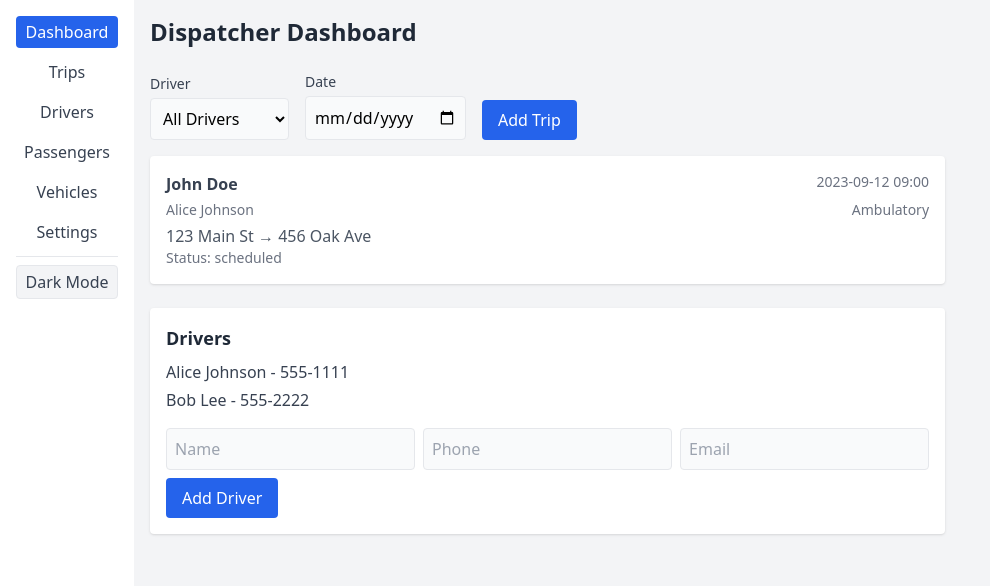
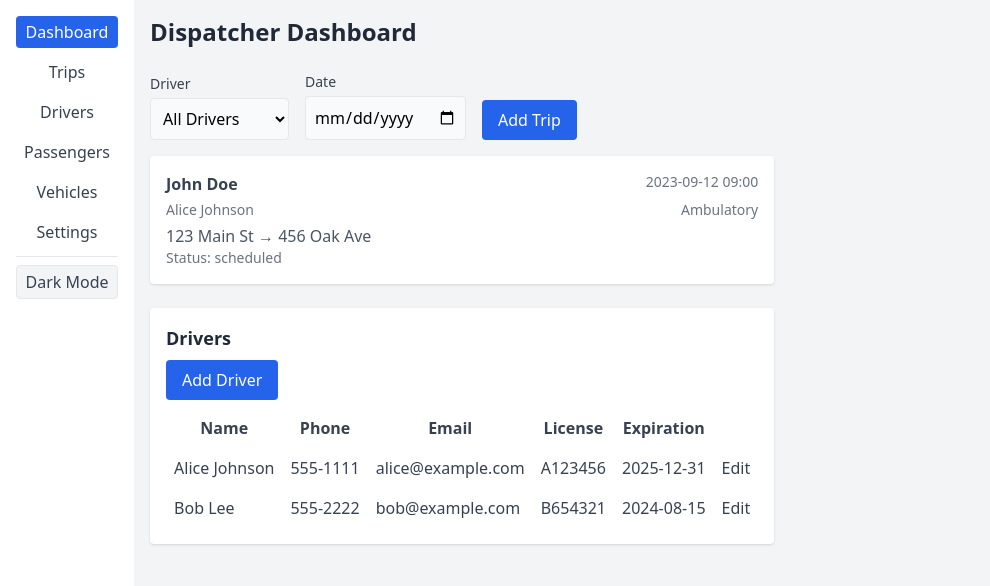
Before and after one commit to Gilblasse/Dispatch-System, a React (Vite) app: page / in a window 1280 px wide. Shown: the top 586 px of the page, without its empty margins (0-990 px from the left). Built offline with nearby package versions, Linux system fonts and the light colour scheme.

Commit message:
Add editable driver table

```diff
--- a/src/App.tsx
+++ b/src/App.tsx
@@ -77,6 +77,10 @@ export const App: React.FC = () => {
     setDrivers(prev => [...prev, driver]);
   };
 
+  const updateDriver = (driver: Driver) => {
+    setDrivers(prev => prev.map(d => (d.id === driver.id ? driver : d)));
+  };
+
   const addPassenger = (passenger: Passenger) => {
     setPassengers(prev => [...prev, passenger]);
   };
@@ -109,7 +113,11 @@ export const App: React.FC = () => {
           />
         )}
         {(view === 'dashboard' || view === 'drivers') && (
-          <DriverManager drivers={drivers} addDriver={addDriver} />
+          <DriverManager
+            drivers={drivers}
+            addDriver={addDriver}
+            updateDriver={updateDriver}
+          />
         )}
         {view === 'passengers' && <PassengerList passengers={passengers} />}
         {view === 'vehicles' && <VehicleList vehicles={vehicles} />}
--- a/src/components/DriverManager.tsx
+++ b/src/components/DriverManager.tsx
@@ -4,58 +4,143 @@ import { Driver } from '../types';
 interface Props {
   drivers: Driver[];
   addDriver: (driver: Driver) => void;
+  updateDriver: (driver: Driver) => void;
 }
 
-export const DriverManager: React.FC<Props> = ({ drivers, addDriver }) => {
-  const [name, setName] = useState('');
-  const [phone, setPhone] = useState('');
-  const [email, setEmail] = useState('');
+export const DriverManager: React.FC<Props> = ({ drivers, addDriver, updateDriver }) => {
+  const [newDriver, setNewDriver] = useState<Driver | null>(null);
+  const [editingId, setEditingId] = useState<string | null>(null);
+  const [editData, setEditData] = useState<Driver | null>(null);
 
-  const handleAdd = () => {
-    if (!name || !phone || !email) return;
-    addDriver({ id: `d-${Date.now()}`, name, phone, email });
-    setName('');
-    setPhone('');
-    setEmail('');
+  const handleAddRow = () => {
+    setNewDriver({
+      id: '',
+      name: '',
+      phone: '',
+      email: '',
+      license: '',
+      licenseExpiration: '',
+    });
   };
+
+  const handleSaveNew = () => {
+    if (!newDriver) return;
+    if (
+      !newDriver.name ||
+      !newDriver.phone ||
+      !newDriver.email ||
+      !newDriver.license ||
+      !newDriver.licenseExpiration
+    )
+      return;
+    addDriver({ ...newDriver, id: `d-${Date.now()}` });
+    setNewDriver(null);
+  };
+
+  const handleCancelNew = () => setNewDriver(null);
+
+  const handleEdit = (driver: Driver) => {
+    setEditingId(driver.id);
+    setEditData({ ...driver });
+  };
+
+  const handleSaveEdit = () => {
+    if (!editData) return;
+    updateDriver(editData);
+    setEditingId(null);
+    setEditData(null);
+  };
+
+  const handleCancelEdit = () => {
+    setEditingId(null);
+    setEditData(null);
+  };
+
+  const renderRowInputs = (data: Driver, onChange: (d: Driver) => void, save: () => void, cancel: () => void) => (
+    <tr>
+      <td className="p-2">
+        <input
+          className="border rounded p-1 w-full bg-gray-50 dark:bg-gray-700"
+          value={data.name}
+          onChange={e => onChange({ ...data, name: e.target.value })}
+        />
+      </td>
+      <td className="p-2">
+        <input
+          className="border rounded p-1 w-full bg-gray-50 dark:bg-gray-700"
+          value={data.phone}
+          onChange={e => onChange({ ...data, phone: e.target.value })}
+        />
+      </td>
+      <td className="p-2">
+        <input
+          className="border rounded p-1 w-full bg-gray-50 dark:bg-gray-700"
+          value={data.email}
+          onChange={e => onChange({ ...data, email: e.target.value })}
+        />
+      </td>
+      <td className="p-2">
+        <input
+          className="border rounded p-1 w-full bg-gray-50 dark:bg-gray-700"
+          value={data.license}
+          onChange={e => onChange({ ...data, license: e.target.value })}
+        />
+      </td>
+      <td className="p-2">
+        <input
+          type="date"
+          className="border rounded p-1 w-full bg-gray-50 dark:bg-gray-700"
+          value={data.licenseExpiration}
+          onChange={e => onChange({ ...data, licenseExpiration: e.target.value })}
+        />
+      </td>
+      <td className="p-2 flex space-x-1">
+        <button className="text-green-600" onClick={save} title="Save">✔️</button>
+        <button className="text-red-600" onClick={cancel} title="Cancel">✖️</button>
+      </td>
+    </tr>
+  );
 
   return (
     <div className="bg-white dark:bg-gray-800 p-4 rounded shadow">
       <h2 className="text-lg font-semibold mb-2 text-gray-800 dark:text-gray-100">Drivers</h2>
-      <ul className="space-y-1 mb-4">
-        {drivers.map(d => (
-          <li key={d.id} className="text-gray-700 dark:text-gray-200">{d.name} - {d.phone}</li>
-        ))}
-      </ul>
-      <div className="grid grid-cols-1 md:grid-cols-3 gap-2">
-        <input
-          type="text"
-          className="border rounded p-2 bg-gray-50 dark:bg-gray-700"
-          placeholder="Name"
-          value={name}
-          onChange={e => setName(e.target.value)}
-        />
-        <input
-          type="text"
-          className="border rounded p-2 bg-gray-50 dark:bg-gray-700"
-          placeholder="Phone"
-          value={phone}
-          onChange={e => setPhone(e.target.value)}
-        />
-        <input
-          type="email"
-          className="border rounded p-2 bg-gray-50 dark:bg-gray-700"
-          placeholder="Email"
-          value={email}
-          onChange={e => setEmail(e.target.value)}
-        />
-      </div>
-      <button
-        className="mt-2 px-4 py-2 bg-blue-600 text-white rounded"
-        onClick={handleAdd}
-      >
+      <button className="mb-2 px-4 py-2 bg-blue-600 text-white rounded" onClick={handleAddRow}>
         Add Driver
       </button>
+      <table className="min-w-full table-auto">
+        <thead>
+          <tr className="text-left text-gray-700 dark:text-gray-200">
+            <th className="p-2">Name</th>
+            <th className="p-2">Phone</th>
+            <th className="p-2">Email</th>
+            <th className="p-2">License</th>
+            <th className="p-2">Expiration</th>
+            <th className="p-2" />
+          </tr>
+        </thead>
+        <tbody>
+          {newDriver &&
+            renderRowInputs(newDriver, setNewDriver, handleSaveNew, handleCancelNew)}
+          {drivers.map(d =>
+            editingId === d.id && editData ? (
+              renderRowInputs(editData, setEditData, handleSaveEdit, handleCancelEdit)
+            ) : (
+              <tr key={d.id} className="text-gray-700 dark:text-gray-200">
+                <td className="p-2">{d.name}</td>
+                <td className="p-2">{d.phone}</td>
+                <td className="p-2">{d.email}</td>
+                <td className="p-2">{d.license}</td>
+                <td className="p-2">{d.licenseExpiration}</td>
+                <td className="p-2">
+                  <button className="text-blue-600" onClick={() => handleEdit(d)}>
+                    Edit
+                  </button>
+                </td>
+              </tr>
+            )
+          )}
+        </tbody>
+      </table>
     </div>
   );
 };
--- a/src/data/mockData.ts
+++ b/src/data/mockData.ts
@@ -18,8 +18,22 @@ export const passengers: Passenger[] = [
 ];
 
 export const drivers: Driver[] = [
-  { id: 'd1', name: 'Alice Johnson', phone: '555-1111', email: 'alice@example.com' },
-  { id: 'd2', name: 'Bob Lee', phone: '555-2222', email: 'bob@example.com' },
+  {
+    id: 'd1',
+    name: 'Alice Johnson',
+    phone: '555-1111',
+    email: 'alice@example.com',
+    license: 'A123456',
+    licenseExpiration: '2025-12-31',
+  },
+  {
+    id: 'd2',
+    name: 'Bob Lee',
+    phone: '555-2222',
+    email: 'bob@example.com',
+    license: 'B654321',
+    licenseExpiration: '2024-08-15',
+  },
 ];
 
 export const vehicles: Vehicle[] = [
--- a/src/types/index.ts
+++ b/src/types/index.ts
@@ -11,6 +11,8 @@ export interface Driver {
   name: string;
   phone: string;
   email: string;
+  license: string;
+  licenseExpiration: string;
 }
 
 export interface Vehicle {
```
